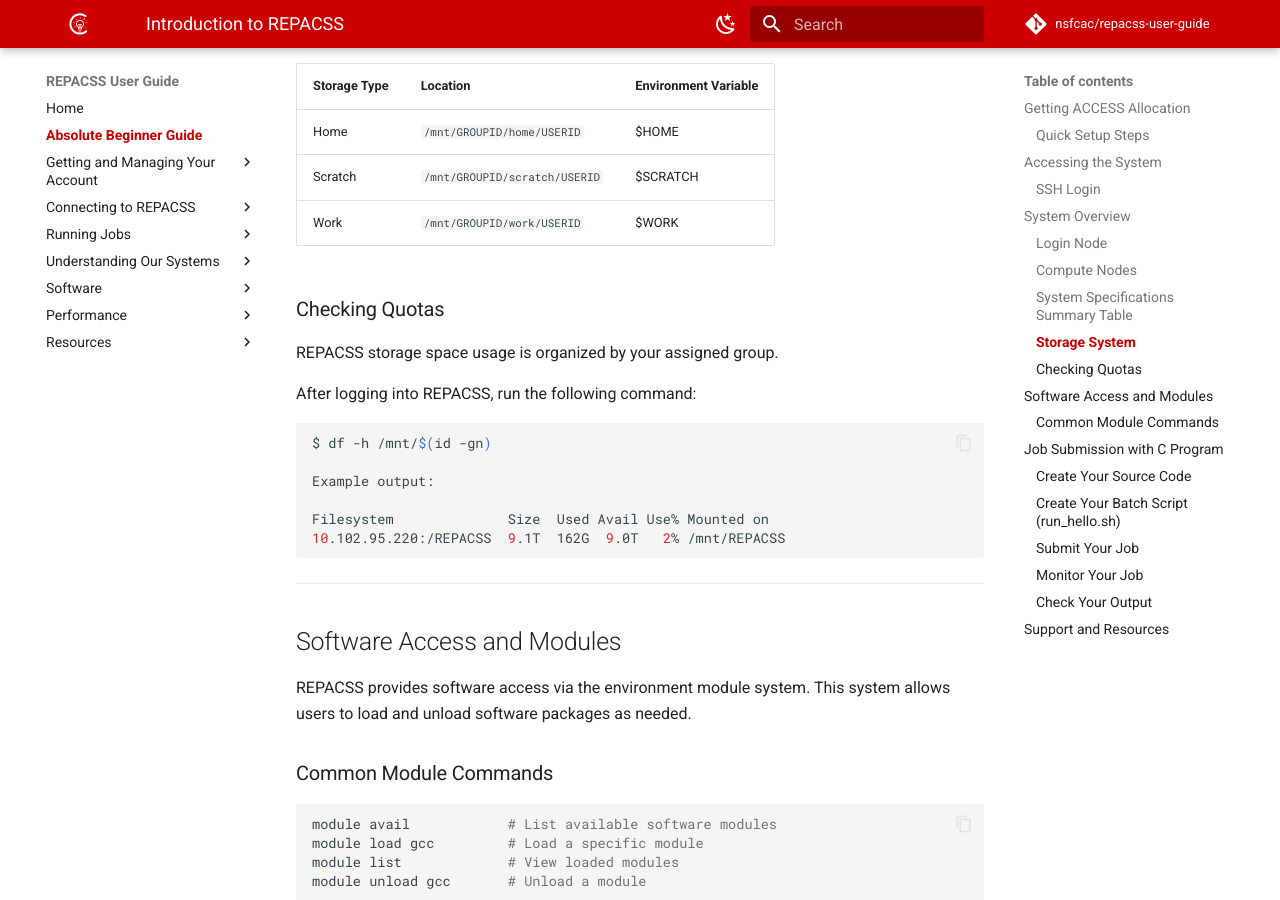
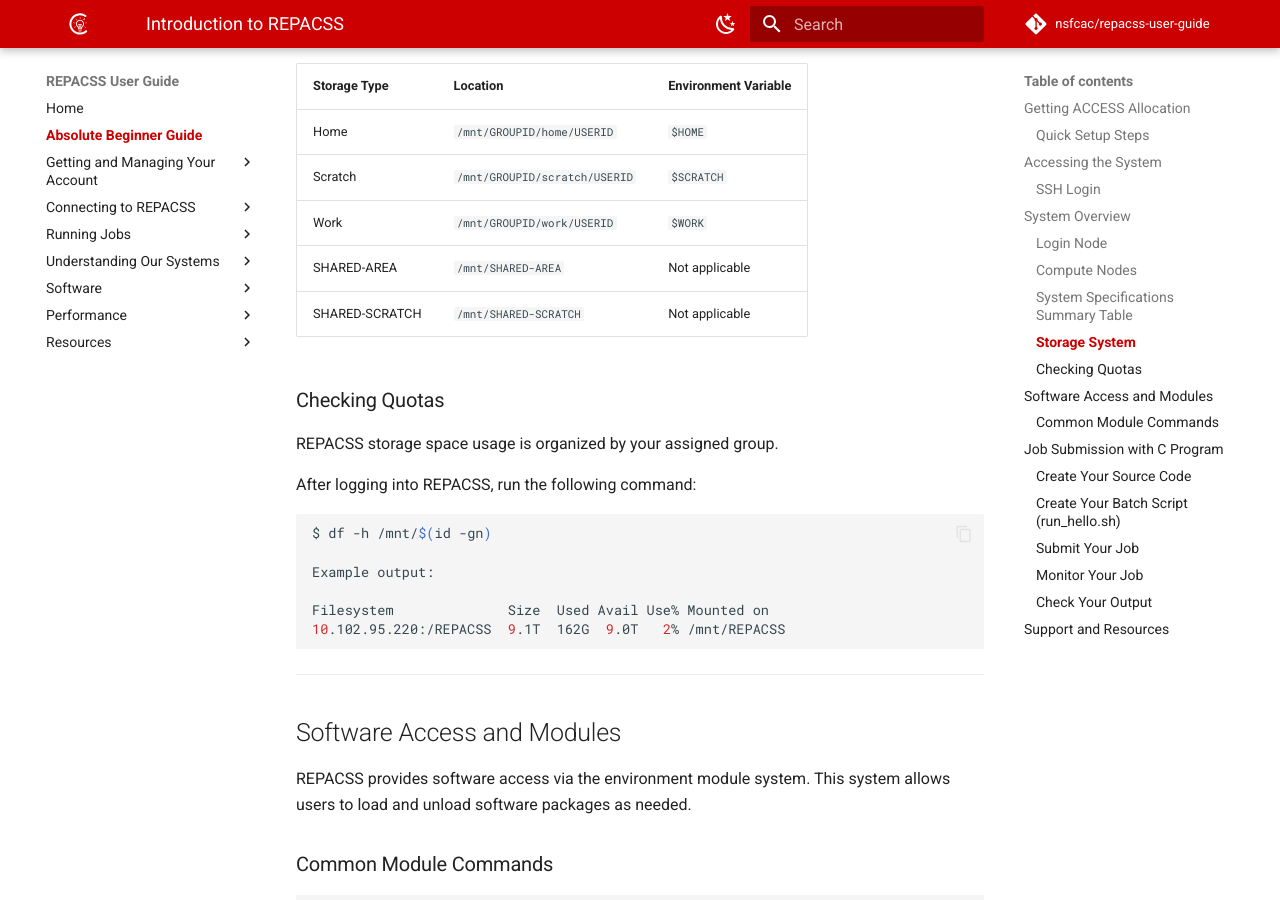
Before and after one commit to nsfcac/repacss-user-guide, an MkDocs documentation site: the page built from docs/absolute-beginner-guide.md, in a window 1280 px wide and 900 px high, scrolled down 3035 px. Built offline with MkDocs 1.6.1 and Material for MkDocs 9.7.7, drawn with Linux system fonts in a browser that asks for light colours; comment, search, counter and statistics services are not loaded.

Commit message:
Document shared storage mounts

```diff
--- a/docs/absolute-beginner-guide.md
+++ b/docs/absolute-beginner-guide.md
@@ -101,11 +101,13 @@
 
 REPACSS offers multiple storage environments optimized for different use cases:
 
-| Storage Type  | Location              | Environment Variable                            |
-|---------------|-----------------------|--------------------------------------------|
-| Home          | `/mnt/GROUPID/home/USERID`   | $HOME |
-| Scratch       | `/mnt/GROUPID/scratch/USERID`| $SCRATCH |
-| Work          | `/mnt/GROUPID/work/USERID`   | $WORK  |
+| Storage Type   | Location                       | Environment Variable |
+|----------------|--------------------------------|----------------------|
+| Home           | `/mnt/GROUPID/home/USERID`     | `$HOME`              |
+| Scratch        | `/mnt/GROUPID/scratch/USERID`  | `$SCRATCH`           |
+| Work           | `/mnt/GROUPID/work/USERID`     | `$WORK`              |
+| SHARED-AREA    | `/mnt/SHARED-AREA`             | Not applicable       |
+| SHARED-SCRATCH | `/mnt/SHARED-SCRATCH`          | Not applicable       |
 
 ### Checking Quotas
 REPACSS storage space usage is organized by your assigned group.
```
Also changed, not shown: docs/understanding/repacss-system/file-system/file-transfer.md (+2 -0 lines).
